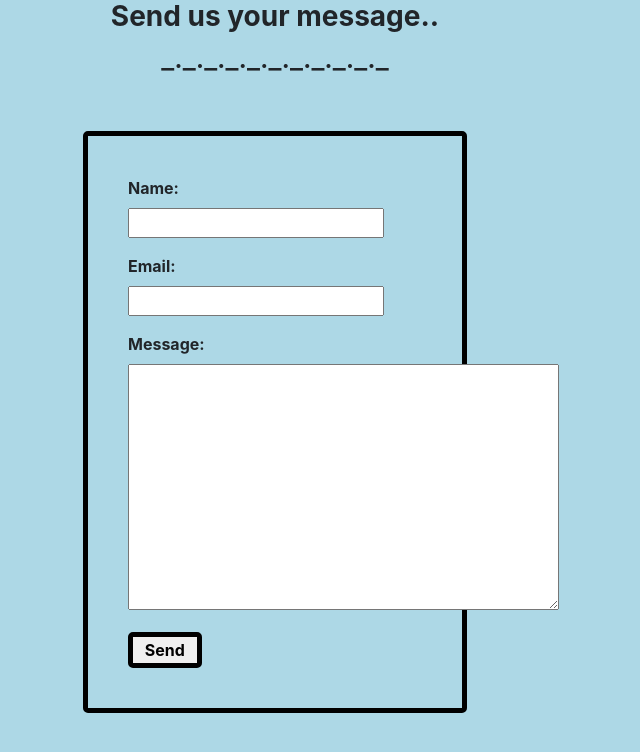
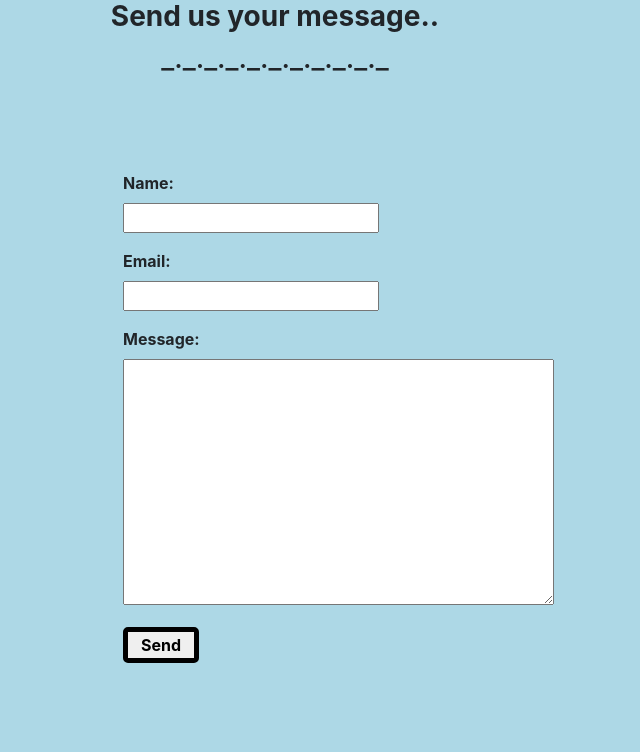
Before and after one commit to P1010pavan/Trial, a Django app: page /contactus.html/ in a window 1280 px wide. Shown: the top 752 px of the page, without its empty margins (365-1005 px from the left). Run offline with Django 3.2, Linux system fonts and the light colour scheme; some libraries are stand-ins or nearby versions.

Commit message:
initial commit

```diff
--- a/Default/templates/contactus.html
+++ b/Default/templates/contactus.html
@@ -22,8 +22,7 @@
   height:50%;
   padding: 40px;
   font-weight:bold;
-  border: 5px solid black;
-  border-radius: 5px;
+
 }
 .button{
   border: 3px solid black;
--- a/Default/templates/openpage.html
+++ b/Default/templates/openpage.html
@@ -196,7 +196,7 @@ border-radius: 9px;
 </div>
    <br>
 
-   <h4>Email Address : pavandesai544@gmail.com</h4>
+
     <!-- Optional JavaScript -->
     <!-- jQuery first, then Popper.js, then Bootstrap JS -->
     <script src="https://code.jquery.com/jquery-3.4.1.slim.min.js" integrity="sha384-J6qa4849blE2+poT4WnyKhv5vZF5SrPo0iEjwBvKU7imGFAV0wwj1yYfoRSJoZ+n" crossorigin="anonymous"></script>
```
